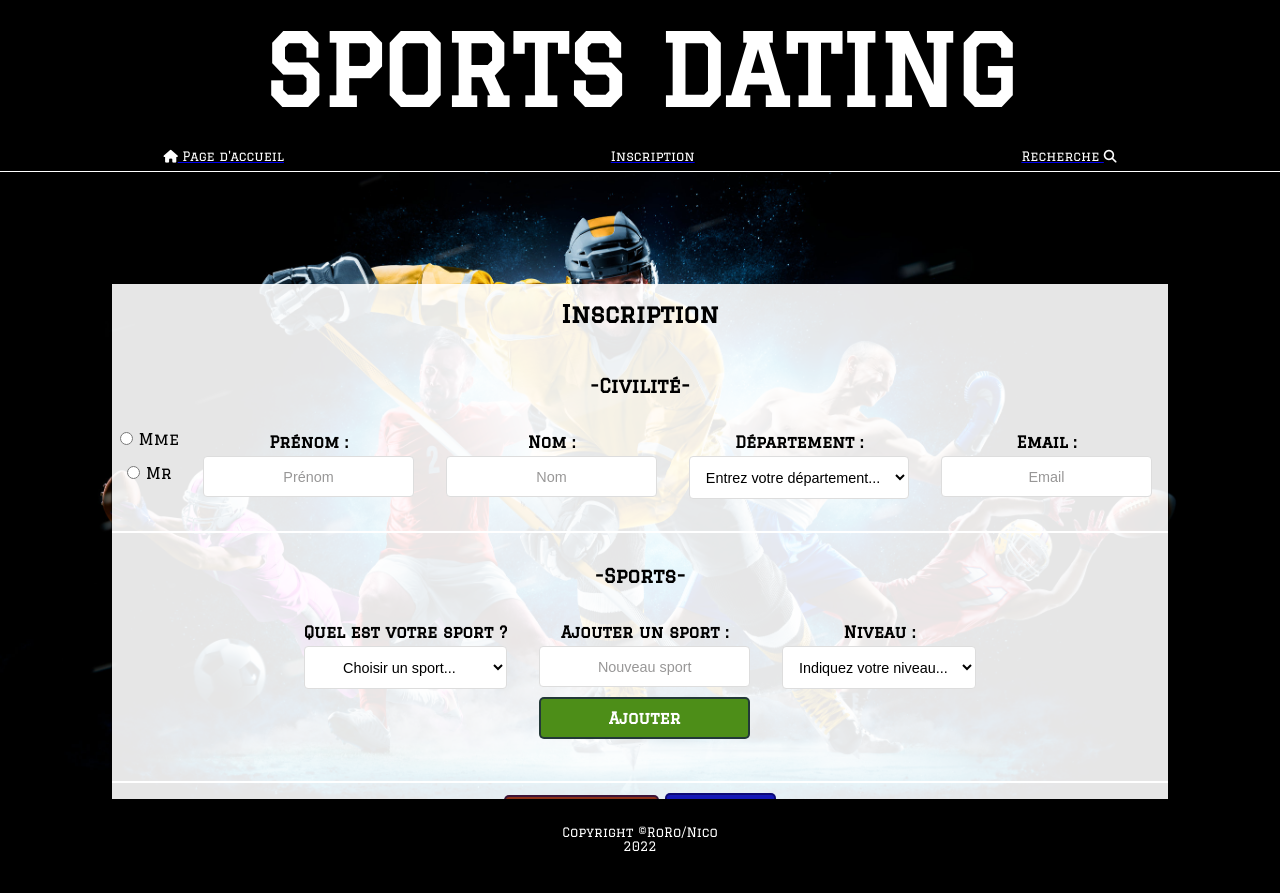
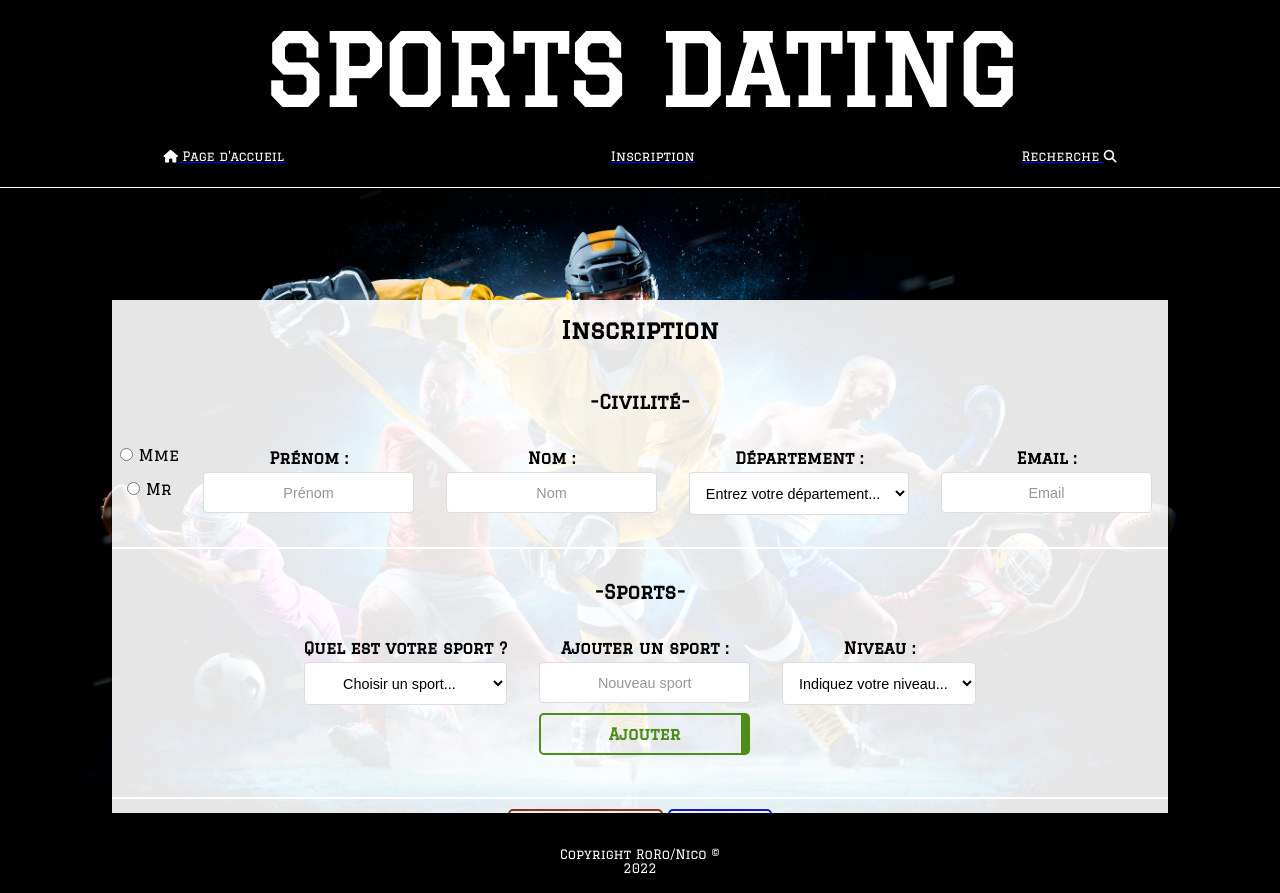
Before and after one commit to poloskanini/sportsdating, a PHP site: page /inscription.php in a window 1280 px wide. Before the commit the page ends 851 px from the top, so only its background shows below. Run offline with PHP 8.4, Linux system fonts and the light colour scheme; some libraries are stand-ins or nearby versions.

Commit message:
A little bit of painting ...-4

```diff
--- a/css/style.css
+++ b/css/style.css
@@ -34,7 +34,7 @@ footer {
   -webkit-box-align: center;
       -ms-flex-align: center;
           align-items: center;
-  padding: 1rem;
+  padding: 1rem 0 0;
 }
 
 footer {
@@ -67,13 +67,14 @@ nav {
   -ms-flex-pack: distribute;
       justify-content: space-around;
   border-bottom: 1px solid white;
-  background-color: #000;
+  background-color: rgba(0, 0, 0, 0.8);
 }
 
 .nav-item {
   color: #FFF;
   margin: .6em 0;
   font-size: clamp(0.8rem, 0.7vw, 2rem);
+  padding: 1rem;
 }
 
 .page-title-active {
@@ -164,27 +165,47 @@ nav {
   color: #989797;
 }
 
-.form-submit-btn {
+.btn {
   font-weight: bold;
   font-family: 'Graduate';
-  font-size: 1.1em;
+  font-size: 1rem;
   padding: 10px 16px;
   margin: 10px 0;
-  color: #FFF;
-  background-color: #1419b6;
-  border: 2px solid rgba(7, 1, 77, 0.6);
   border-radius: 5px;
   cursor: pointer;
 }
 
+.btn:hover {
+  background-position: 200px 0;
+  color: #FFF;
+}
+
+.btn-blue {
+  background: -webkit-linear-gradient(0deg, transparent 50%, #1419b6 50%);
+  background-size: 400px 80px;
+  border: 2px solid #1419b6;
+  color: #1419b6;
+  -webkit-transition: background-position 0.3s;
+  transition: background-position 0.3s;
+}
+
 .btn-green {
-  background-color: #4d8e18;
-  font-size: 1rem;
+  background: -webkit-linear-gradient(0deg, transparent 50%, #4d8e18 50%);
+  background-size: 400px 80px;
+  border: 2px solid #4d8e18;
+  color: #4d8e18;
+  -webkit-transition: background-position 0.3s;
+  transition: background-position 0.3s;
 }
 
 .btn-red {
   background-color: #8e3218;
-  font-size: 1rem;
+  background: -webkit-linear-gradient(0deg, transparent 50%, #8e3218 50%);
+  background-size: 400px 80px;
+  border: 2px solid #8e3218;
+  color: #8e3218;
+  -webkit-transition: background-position 0.3s;
+  transition: background-position 0.3s;
 }
 
 .form-inscription-link {
--- a/css/style.scss
+++ b/css/style.scss
@@ -30,7 +30,7 @@ footer {
   display: flex;
   justify-content: center;
   align-items: center;
-  padding: 1rem;
+  padding: 1rem 0 0;
 }
 
 footer {
@@ -55,13 +55,14 @@ nav {
   display: flex;
   justify-content: space-around;
   border-bottom: 1px solid white;
-  background-color: #000;
+  background-color: rgba(0, 0, 0, 0.8);
 }
 
 .nav-item {
   color: #FFF;
   margin: .6em 0;
   font-size: clamp(.8rem, .7vw, 2rem);
+  padding: 1rem;
 }
 
 .page-title-active {
@@ -133,27 +134,44 @@ nav {
 }
 
 // Button Submit
-.form-submit-btn {
+.btn {
   font-weight: bold;
   font-family: 'Graduate';
-  font-size: 1.1em;
+  font-size: 1rem;
   padding: 10px 16px;
   margin: 10px 0;
-  color: #FFF;
-  background-color: #1419b6;
-  border: 2px solid rgba(7, 1, 77, 0.6);
   border-radius: 5px;
   cursor: pointer;
 }
 
+.btn:hover {
+  background-position: 200px 0;
+  color: #FFF;
+}
+
+.btn-blue {
+  background: -webkit-linear-gradient(0deg, transparent 50%, #1419b6 50%);
+  background-size: 400px 80px;
+  border: 2px solid #1419b6;
+  color: #1419b6;
+  transition: background-position 0.3s ;
+}
+
 .btn-green {
-  background-color: #4d8e18;
-  font-size: 1rem;
+  background: -webkit-linear-gradient(0deg, transparent 50%, #4d8e18 50%);
+  background-size: 400px 80px;
+  border: 2px solid #4d8e18;
+  color: #4d8e18;
+  transition: background-position 0.3s;
 }
 
 .btn-red {
   background-color: #8e3218;
-  font-size: 1rem;
+  background: -webkit-linear-gradient(0deg, transparent 50%, #8e3218 50%);
+  background-size: 400px 80px;
+  border: 2px solid #8e3218;
+  color: #8e3218;
+  transition: background-position 0.3s;
 }
 
 .form-inscription-link {
--- a/index.php
+++ b/index.php
@@ -26,7 +26,8 @@
         <label class="form-label" for="email">Votre email :</label>
         <input class="form-input" type="text" name="email" id="email" placeholder="Entrez votre email">
 
-        <button class="form-submit-btn" type="submit">Valider</button>
+        <!-- Button Validate -->
+        <button class="btn btn-blue" type="submit">Valider</button>
         <a class="form-inscription-link" href="inscription.php">Pas encore inscrit ?</a>
       </div>
     </form>
--- a/inscription.php
+++ b/inscription.php
@@ -101,7 +101,7 @@
             <div class="block">
               <label class="form-label" for="newsport">Ajouter un sport :</label>
               <input class="form-input" type="text" name="newsport" id="newsport" placeholder="Nouveau sport">
-              <button class="form-submit-btn btn-green" type="submit">Ajouter</button>
+              <button class="btn btn-green" type="submit">Ajouter</button>
             </div>
 
             <!-- Sport level -->
@@ -123,8 +123,8 @@
         <!-- Reinitialiser / Valider -->
         <div class="form-fields-inscription">
 
-          <button class="form-submit-btn btn-red" type="submit">Réinitialiser</button>
-          <button class="form-submit-btn" type="submit">Valider</button>
+          <button class="btn btn-red" type="submit">Réinitialiser</button>
+          <button class="btn btn-blue" type="submit">Valider</button>
 
         </div>
 
--- a/search.php
+++ b/search.php
@@ -16,6 +16,8 @@
     include('./shared/navbar.php');
     ?>
 
+  </div>
+
   <!-- FOOTER -->
   <?php include('./shared/footer.php'); ?>
 
--- a/shared/footer.php
+++ b/shared/footer.php
@@ -1,4 +1,4 @@
 <footer>
-  <p>Copyright ©RoRo/Nico</p>
+  <p>Copyright RoRo/Nico ©</p>
   <?php echo date('Y')?>
 </footer>
--- a/shared/navbar.php
+++ b/shared/navbar.php
@@ -6,6 +6,8 @@
     <p class="nav-item">Inscription</p>
   </a>
   <a href="search.php">
-    <p class="nav-item">Recherche <i class="fas fa-search"></i></p>
+    <p class="nav-item">Recherche
+    <i class="search-icon fa fa-search text-lg text-white cursor-pointer p-4 rounded-md font-medium transition duration-300 ease-in-out"></i>
+  </p>
   </a>
 </nav>
```
Also changed, not shown: 2 other files. Lines whose indentation alone changed are shown as unchanged.
